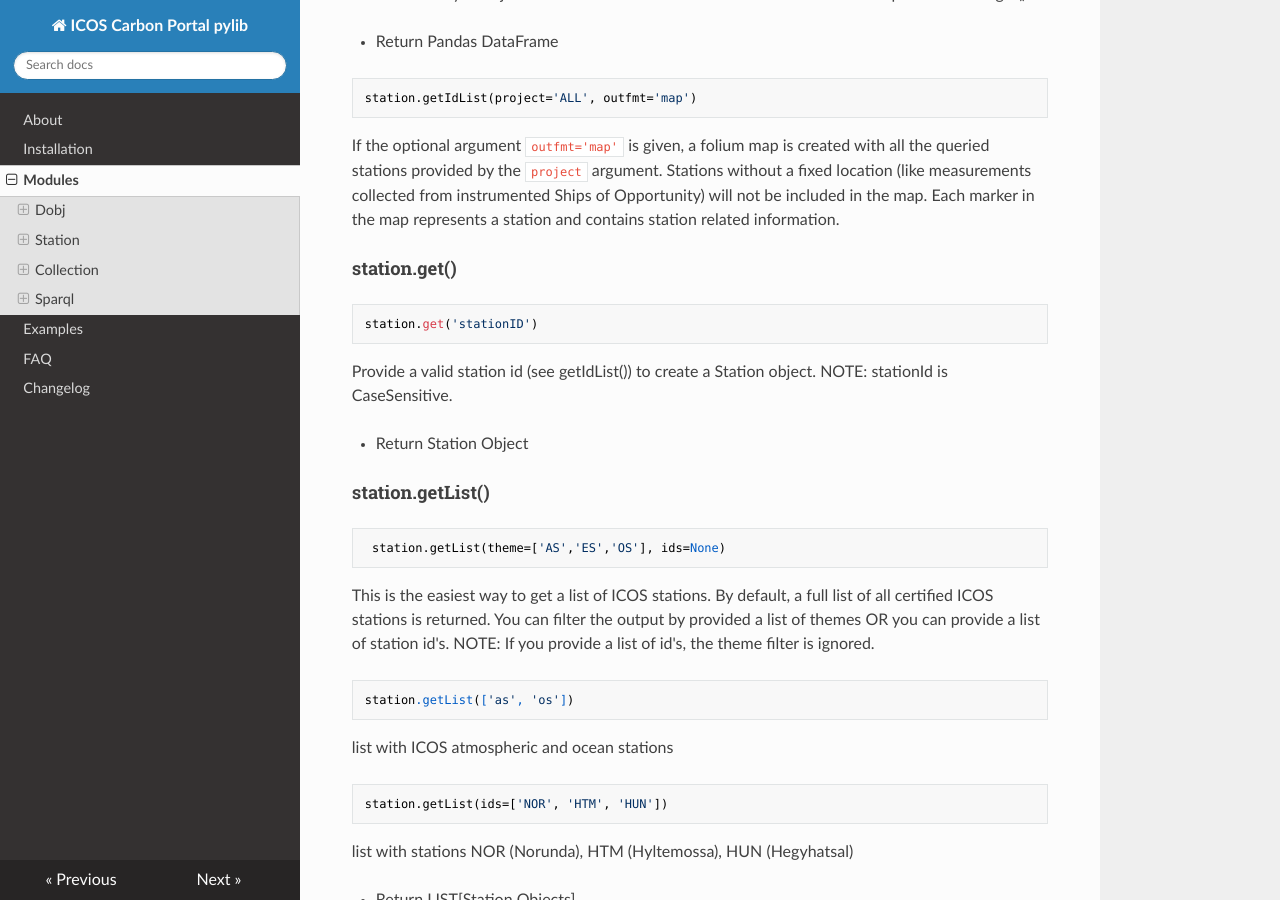
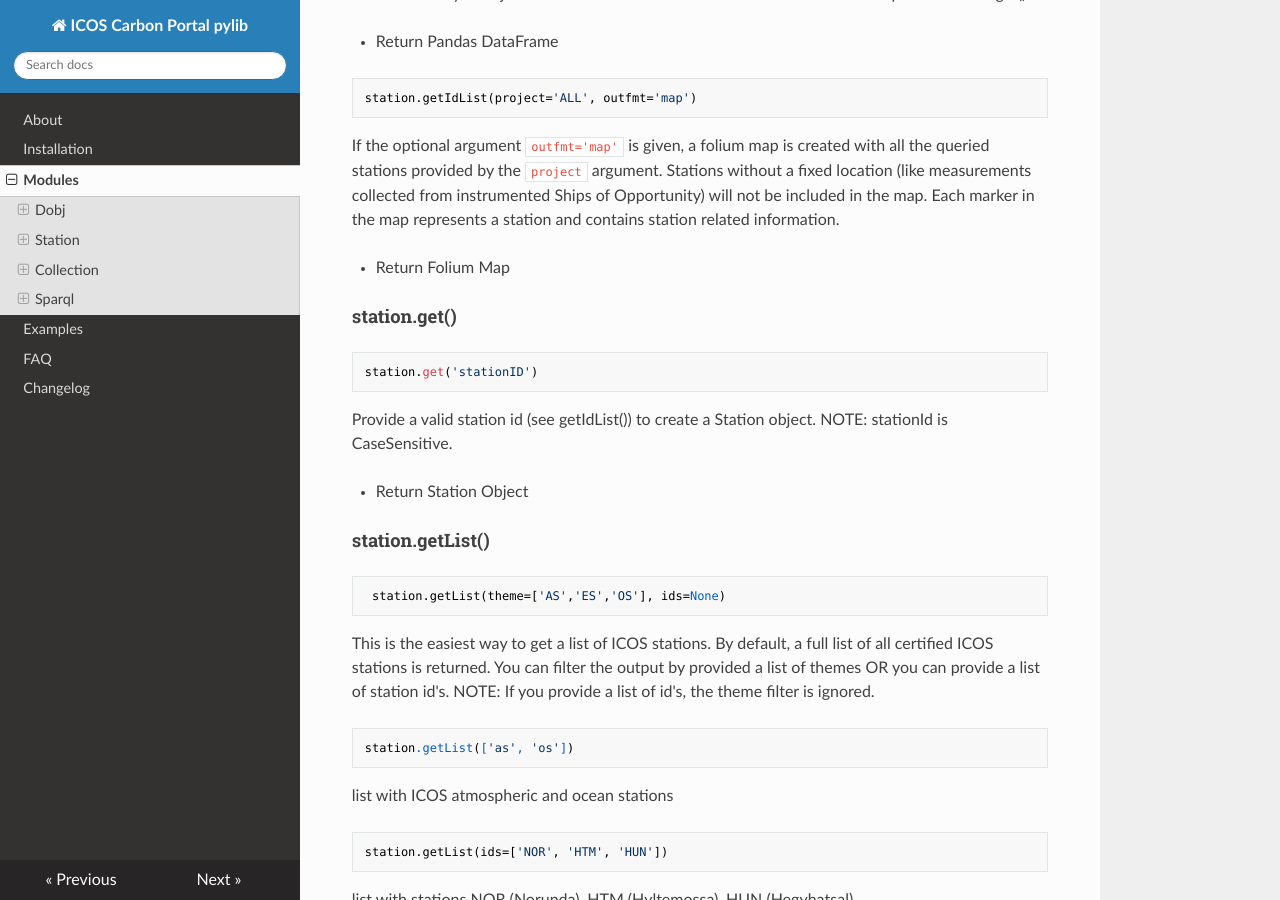
Before and after one commit to ICOS-Carbon-Portal/pylib, an MkDocs documentation site: the page built from docs/modules.md, in a window 1280 px wide and 900 px high, scrolled down 7364 px. Built offline with MkDocs 1.6.1, drawn with Linux system fonts in a browser that asks for light colours; nearby versions of some CDN libraries.

Commit message:
outfmt feature v_0.18
- Added missing return statement documentation in docs/modules.md to
  match file conventions.

```diff
--- a/docs/modules.md
+++ b/docs/modules.md
@@ -243,6 +243,7 @@ queried stations provided by the `project` argument. Stations without a fixed lo
 measurements collected from instrumented Ships of Opportunity) will not be included in the map.
 Each marker in the map represents a station and contains station related information.
 
+- Return Folium Map
 
 #### station.get()
 
```
